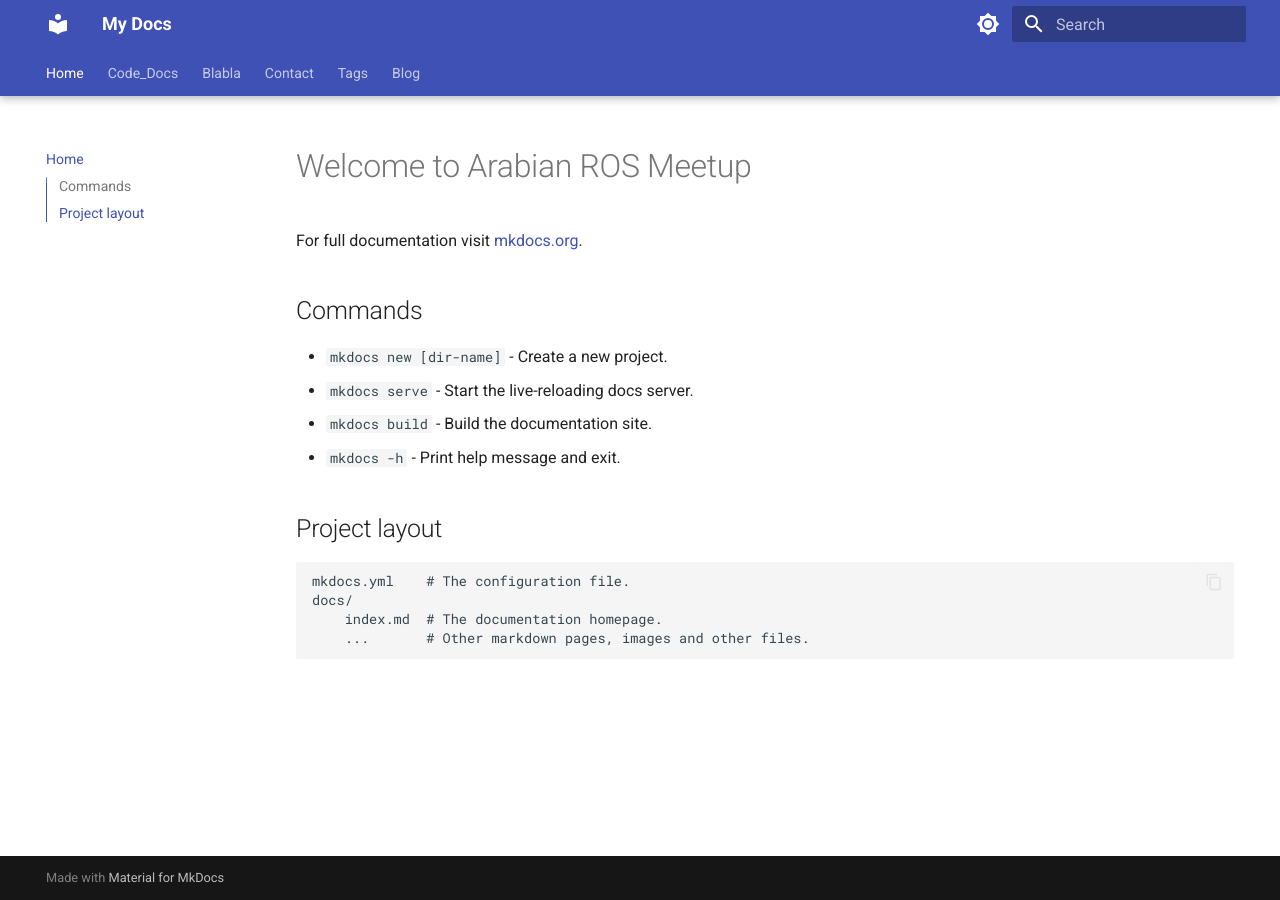
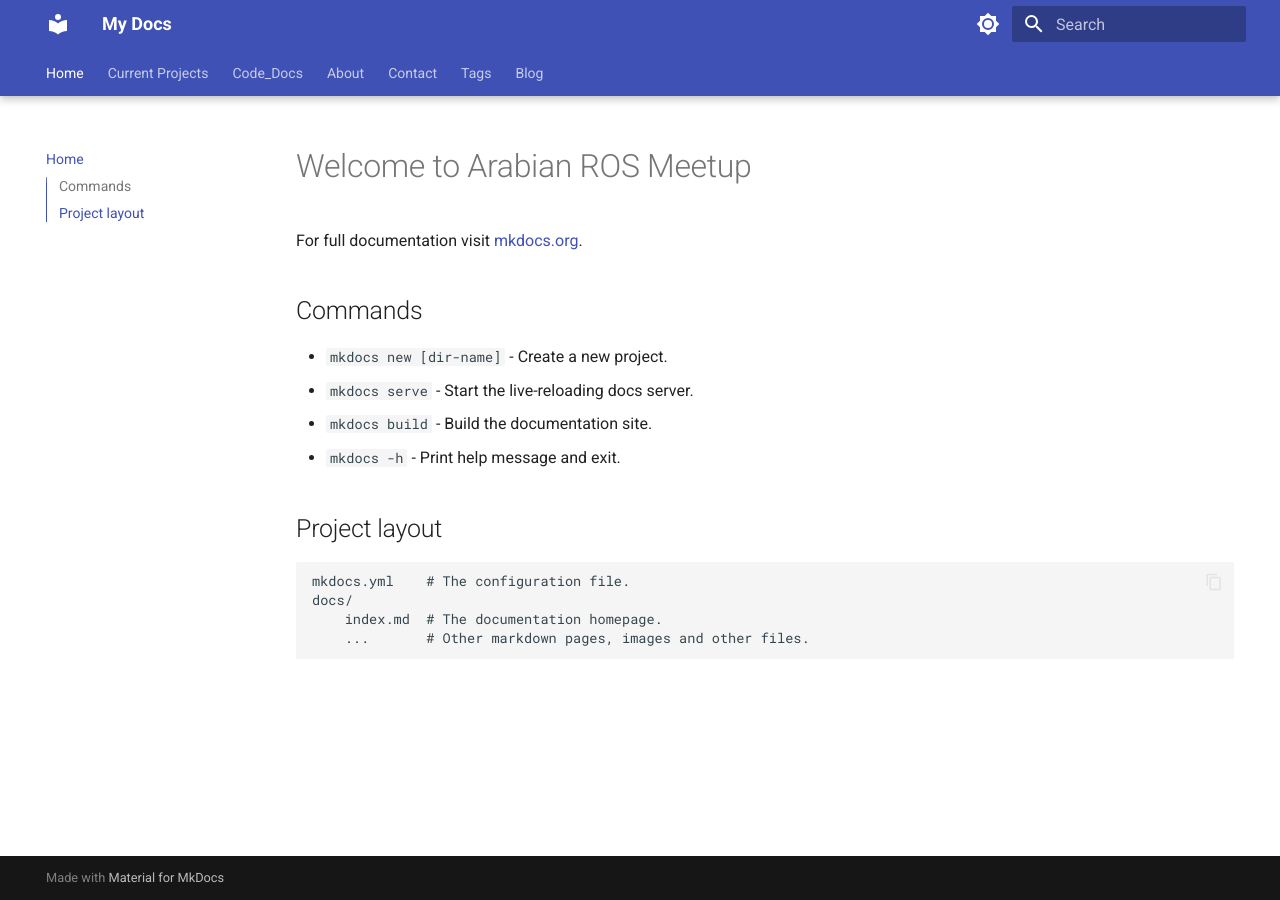
Before and after one commit to nomeera/MkDocs, an MkDocs documentation site: the page built from docs/index.md, in a window 1280 px wide. Built offline with MkDocs 1.6.1 and Material for MkDocs 9.7.7, drawn with Linux system fonts in a browser that asks for light colours.

Commit message:
added my projects

```diff
--- a/mkdocs.yml
+++ b/mkdocs.yml
@@ -75,10 +75,11 @@ markdown_extensions:
 
 nav:
   - Home: index.md
+  - Current Projects: about/projects.md
   - Code_Docs:
       - Java: Coding/firstjava.md
-  - Blabla:
-    - Section1: blabla/blabla.md
+  - About:
+    - Section1: about/blabla.md
   - Contact: contact.md
   - Tags: tags.md
   - Blog:
```
Also changed, not shown: docs/about/projects.md (added, +5 -0 lines), docs/about/blabla.md (renamed from docs/blabla/blabla.md).
